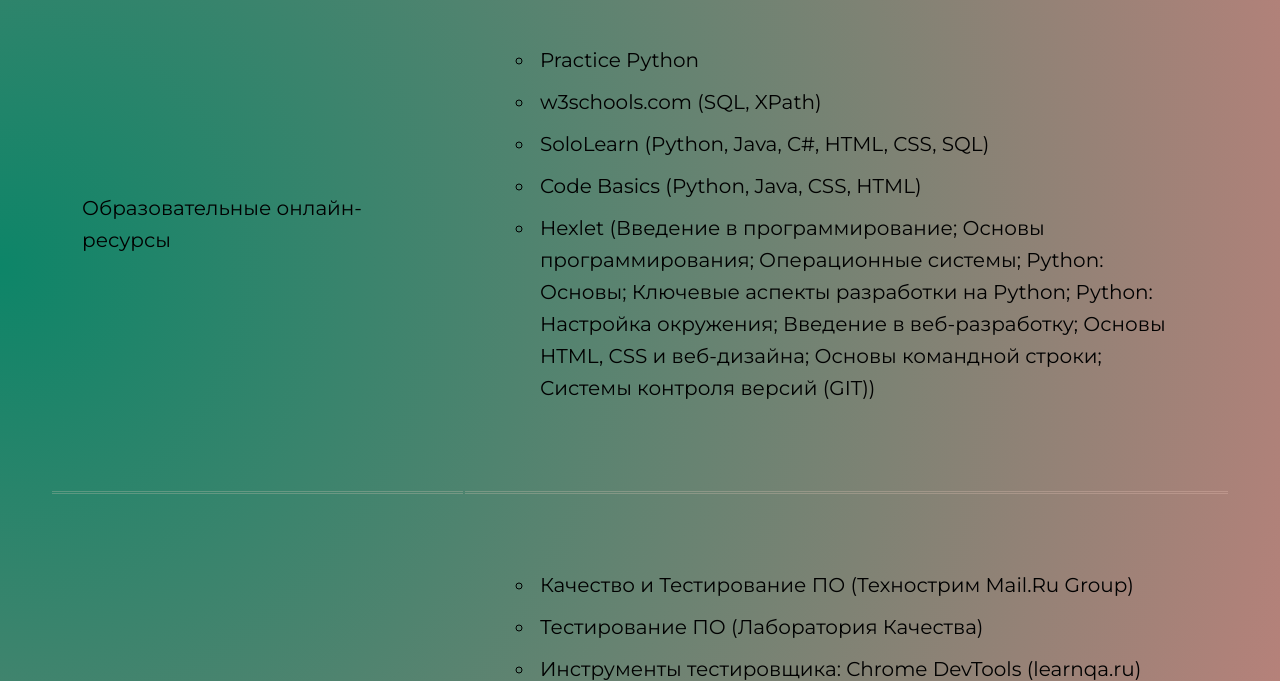
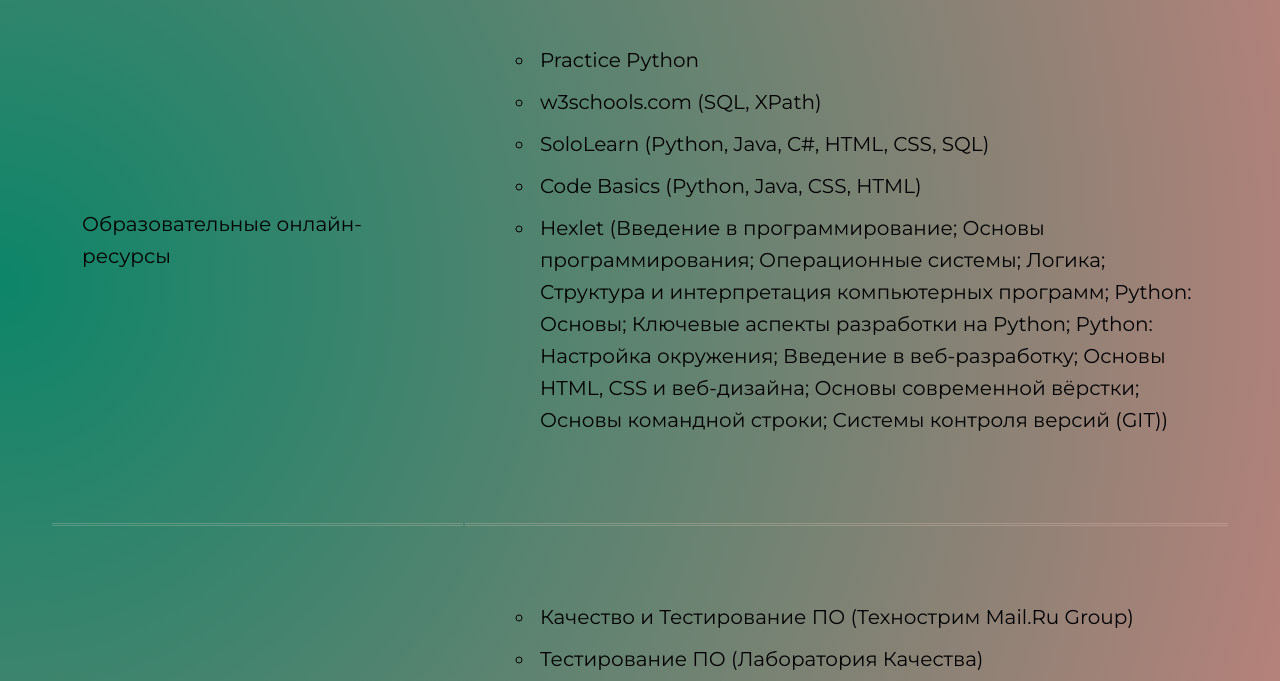
Before and after one commit to BadgerBo/webi, a Python web app: template webi/templates/education.html in a window 1280 px wide. Shown: the part 1045-1726 px from the top of the page. Run offline with Jinja, Linux system fonts and the light colour scheme; the template is opened without the code that fills it, so the values that code supplies are empty.

Commit message:
Small changes

```diff
--- a/webi/templates/education.html
+++ b/webi/templates/education.html
@@ -35,7 +35,7 @@
                             <li>w3schools.com (SQL, XPath)</li>
                             <li>SoloLearn (Python, Java, C#, HTML, CSS, SQL)</li>
                             <li>Code Basics (Python, Java, CSS, HTML)</li>
-                            <li>Hexlet (Введение в программирование; Основы программирования; Операционные системы; Python: Основы; Ключевые аспекты разработки на Python; Python: Настройка окружения; Введение в веб-разработку; Основы HTML, CSS и веб-дизайна; Основы командной строки; Системы контроля версий (GIT))</li>
+                            <li>Hexlet (Введение в программирование; Основы программирования; Операционные системы; Логика; Структура и интерпретация компьютерных программ; Python: Основы; Ключевые аспекты разработки на Python; Python: Настройка окружения; Введение в веб-разработку; Основы HTML, CSS и веб-дизайна; Основы современной вёрстки; Основы командной строки; Системы контроля версий (GIT))</li>
                         </ul>
                     </td>
                 </tr>
```
